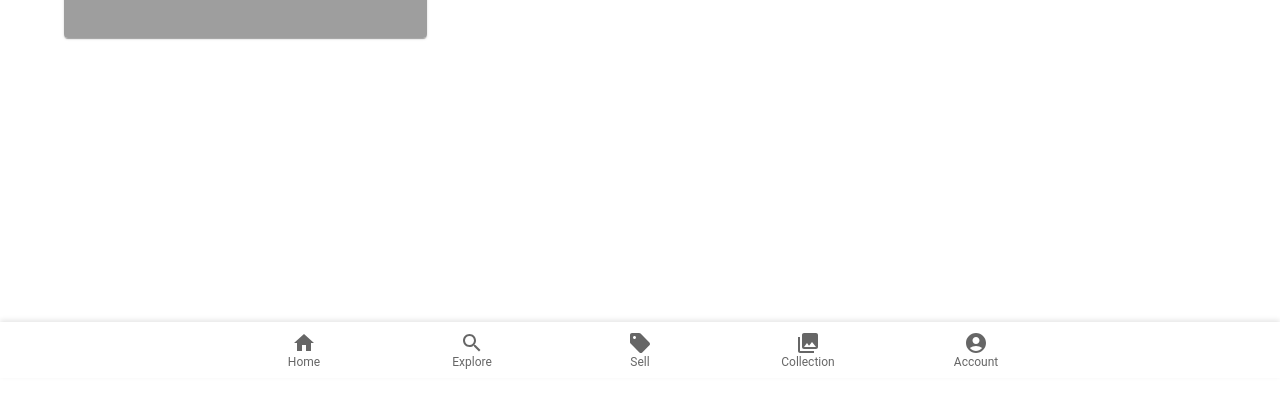
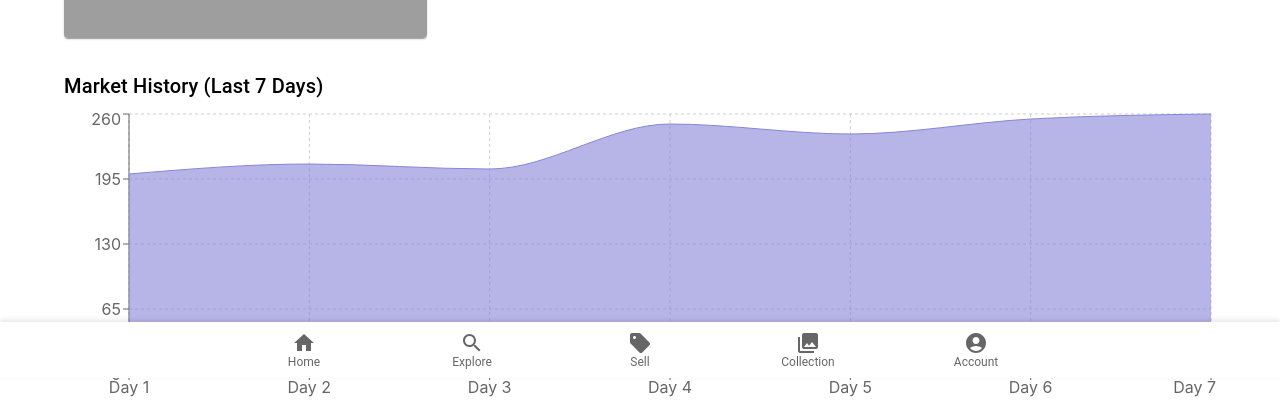
Before and after one commit to saanvidua/CSC484Project, a React (Create React App) app in the folder marketcollector/: page /collection-item/1 in a window 1280 px wide. Shown: the part 422-832 px from the top of the page. Before the commit the page ends 800 px from the top, so only its background shows below. Built offline with nearby package versions, Linux system fonts and the light colour scheme; grey boxes are pictures that could not be loaded.

Commit message:
readded market history to collection items

```diff
--- a/marketcollector/src/pages/collectionItemDetails.js
+++ b/marketcollector/src/pages/collectionItemDetails.js
@@ -3,6 +3,7 @@ import { useParams, useNavigate } from "react-router-dom";
 import { Container, Typography, Card, CardMedia, CardContent, CardActions, Button, AppBar, Toolbar, IconButton, Grid, Box } from "@mui/material";
 import ArrowBackIcon from "@mui/icons-material/ArrowBack";
 import collectionItemsData from "../data/collectionItemsData";
+import { AreaChart, Area, XAxis, YAxis, CartesianGrid, Tooltip, ResponsiveContainer } from "recharts";
 
 function CollectionItemDetails() {
     const { id } = useParams();
@@ -49,6 +50,23 @@ function CollectionItemDetails() {
                     </CardActions>
                 </Grid>
             </Grid>
+            <Box sx={{ mt: 4 }}>
+    <Typography variant="h6" gutterBottom>
+        Market History (Last 7 Days)
+    </Typography>
+    <Box sx={{ width: "100%", height: 300 }}>
+        <ResponsiveContainer>
+            <AreaChart data={item.priceTrend || []}>
+                <CartesianGrid strokeDasharray="3 3" />
+                <XAxis dataKey="day" />
+                <YAxis />
+                <Tooltip />
+                <Area type="monotone" dataKey="price" stroke="#8884d8" fill="#8884d8" />
+            </AreaChart>
+        </ResponsiveContainer>
+    </Box>
+</Box>
+
         </Container>
     );
 }
```
